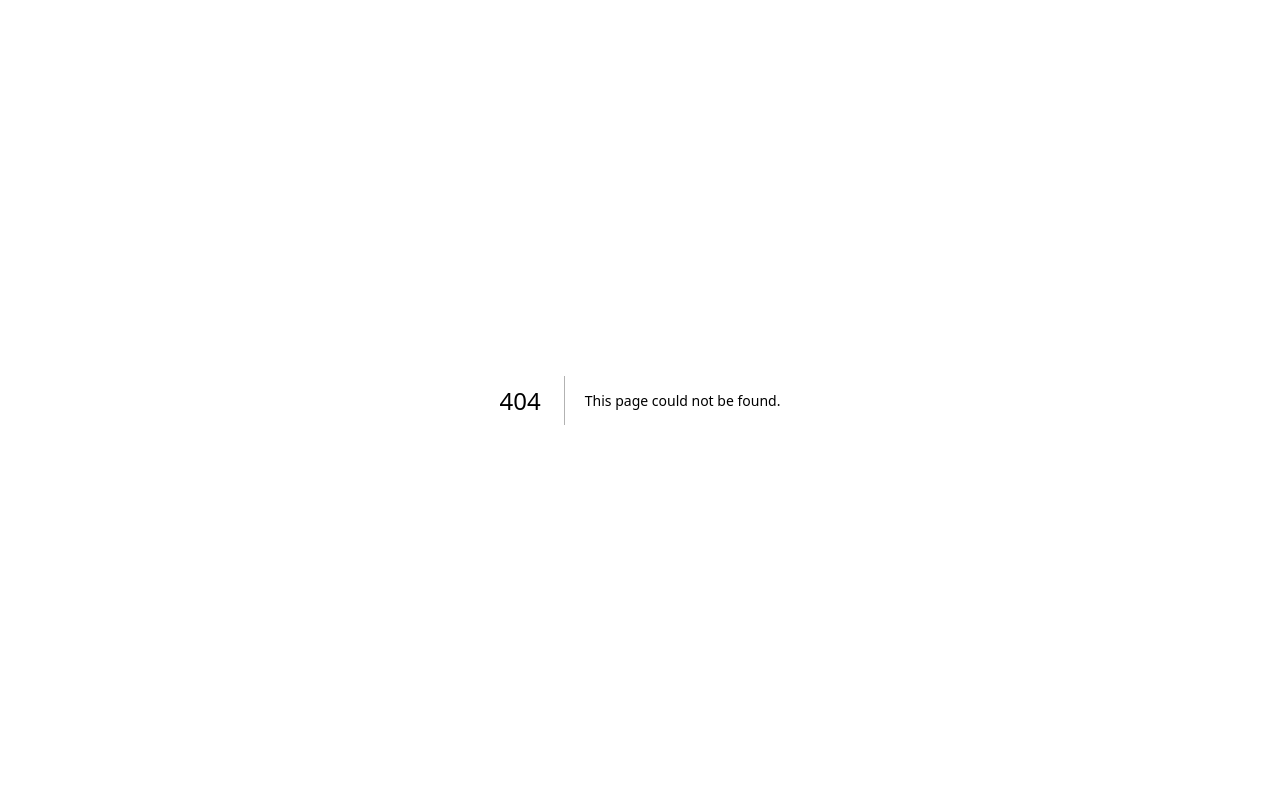
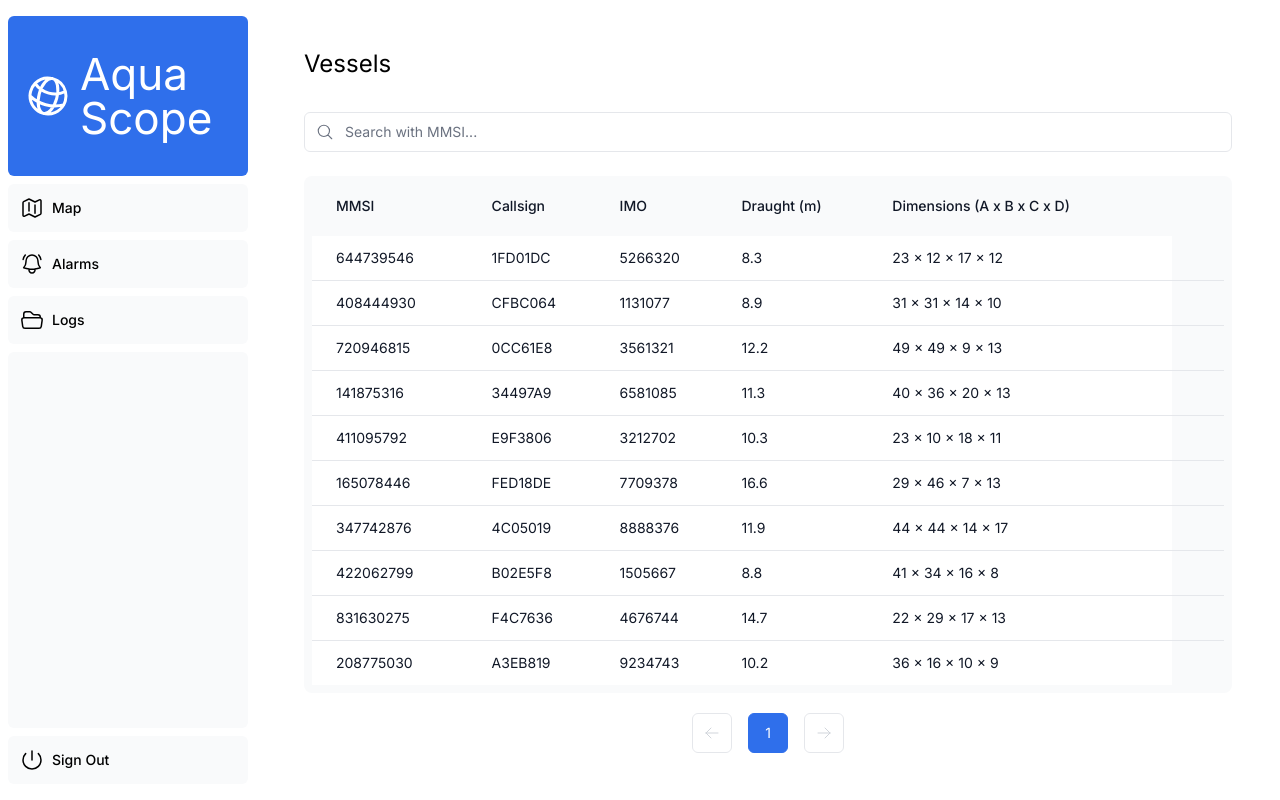
Before and after one commit to Faxatos/AquaScope, a Next.js app in the folder OperatorUI/: page /map/vessels in a window 1280 px wide. Before the commit this address had no page. Built offline with nearby package versions, Linux system fonts and the light colour scheme; a web font is replaced by a local one.

Commit message:
added page to fetch vessels infos

```diff
--- /dev/null
+++ b/OperatorUI/app/map/vessels/page.tsx
@@ -0,0 +1,36 @@
+import Pagination from '@/app/ui/pagination';
+import Search from '@/app/ui/search';
+import VesselsTable from '@/app/ui/vessels/table'; // Assuming VesselsTable component
+import { InvoicesTableSkeleton } from '@/app/ui/skeletons';
+import { Suspense } from 'react';
+
+import { fetchTotalVesselInfosPage } from '@/app/lib/data'; // Function to fetch total pages for vessels
+
+export default async function Page(props: {
+  searchParams?: Promise<{
+    query?: string;
+    page?: string;
+  }>;
+}) {
+  const searchParams = await props.searchParams;
+  const query = searchParams?.query || ''; // MMSI search query (optional)
+  const currentPage = Number(searchParams?.page) || 1; // Current page from query params
+  const totalPages = await fetchTotalVesselInfosPage(query); // Fetch total pages for vessels
+
+  return (
+    <div className="w-full">
+      <div className="flex w-full items-center justify-between">
+        <h1 className={`text-2xl`}>Vessels</h1>
+      </div>
+      <div className="mt-4 flex items-center justify-between gap-2 md:mt-8">
+        <Search placeholder="Search with MMSI..." />
+      </div>
+      <Suspense key={query + currentPage} fallback={<InvoicesTableSkeleton />}>
+        <VesselsTable query={query} currentPage={currentPage} /> {/* Render VesselsTable component */}
+      </Suspense>
+      <div className="mt-5 flex w-full justify-center">
+        <Pagination totalPages={totalPages} />
+      </div>
+    </div>
+  );
+}
--- /dev/null
+++ b/OperatorUI/app/ui/vessels/table.tsx
@@ -0,0 +1,61 @@
+import { VesselCardMobile, VesselCardDesktop } from '@/app/ui/vessels/vessel-card';
+import { fetchVesselInfosPage } from '@/app/lib/data'; // Assuming a function to fetch vessel data page
+
+export default async function VesselTable({
+  query,
+  currentPage,
+}: {
+  query: string;
+  currentPage: number;
+}) {
+  // Regex to check if the query is a valid number (positive integers)
+  const regex = /^[0-9]+$/;
+
+  // If the query is not empty, check if it's a valid number
+  if (query !== "" && !regex.test(query)) {
+    // Handle the case where the query is not a valid number
+    console.error('Invalid MMSI value:', query);
+    return <div>Invalid MMSI value. Please enter a number.</div>;
+  }
+
+  // If the query is valid, assign it directly (as a string) or use an empty string
+  const mmsi = query === "" ? "" : query;
+
+  const vessels = await fetchVesselInfosPage(mmsi, currentPage);
+
+  return (
+    <div className="mt-6 flow-root">
+      <div className="inline-block min-w-full align-middle">
+        <div className="rounded-lg bg-gray-50 p-2 md:pt-0">
+          {/* Mobile View */}
+          <div className="md:hidden">
+            {vessels?.map((vessel) => (
+              <VesselCardMobile key={vessel.mmsi} vessel={vessel} />
+            ))}
+          </div>
+
+          {/* Desktop Table View */}
+          <table className="hidden min-w-full text-gray-900 md:table">
+            <thead className="rounded-lg text-left text-sm font-normal">
+              <tr>
+                <th className="px-4 py-5 font-medium sm:pl-6">MMSI</th>
+                <th className="px-3 py-5 font-medium">Callsign</th>
+                <th className="px-3 py-5 font-medium">IMO</th>
+                <th className="px-3 py-5 font-medium">Draught (m)</th>
+                <th className="px-3 py-5 font-medium">Dimensions (A x B x C x D)</th>
+                <th className="relative py-3 pl-6 pr-3">
+                  <span className="sr-only">Actions</span>
+                </th>
+              </tr>
+            </thead>
+            <tbody className="bg-white">
+              {vessels?.map((vessel) => (
+                <VesselCardDesktop key={vessel.mmsi} vessel={vessel} />
+              ))}
+            </tbody>
+          </table>
+        </div>
+      </div>
+    </div>
+  );
+}
```
